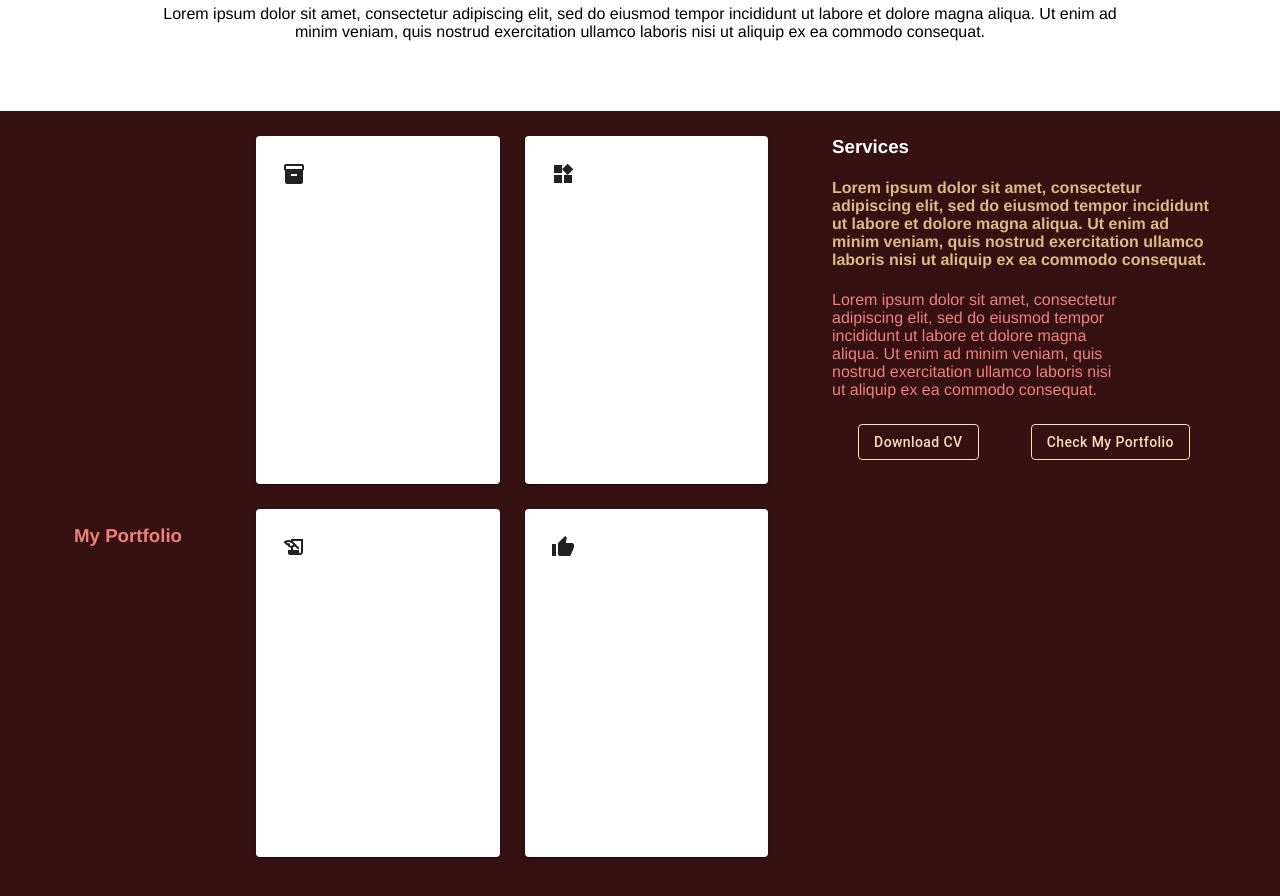
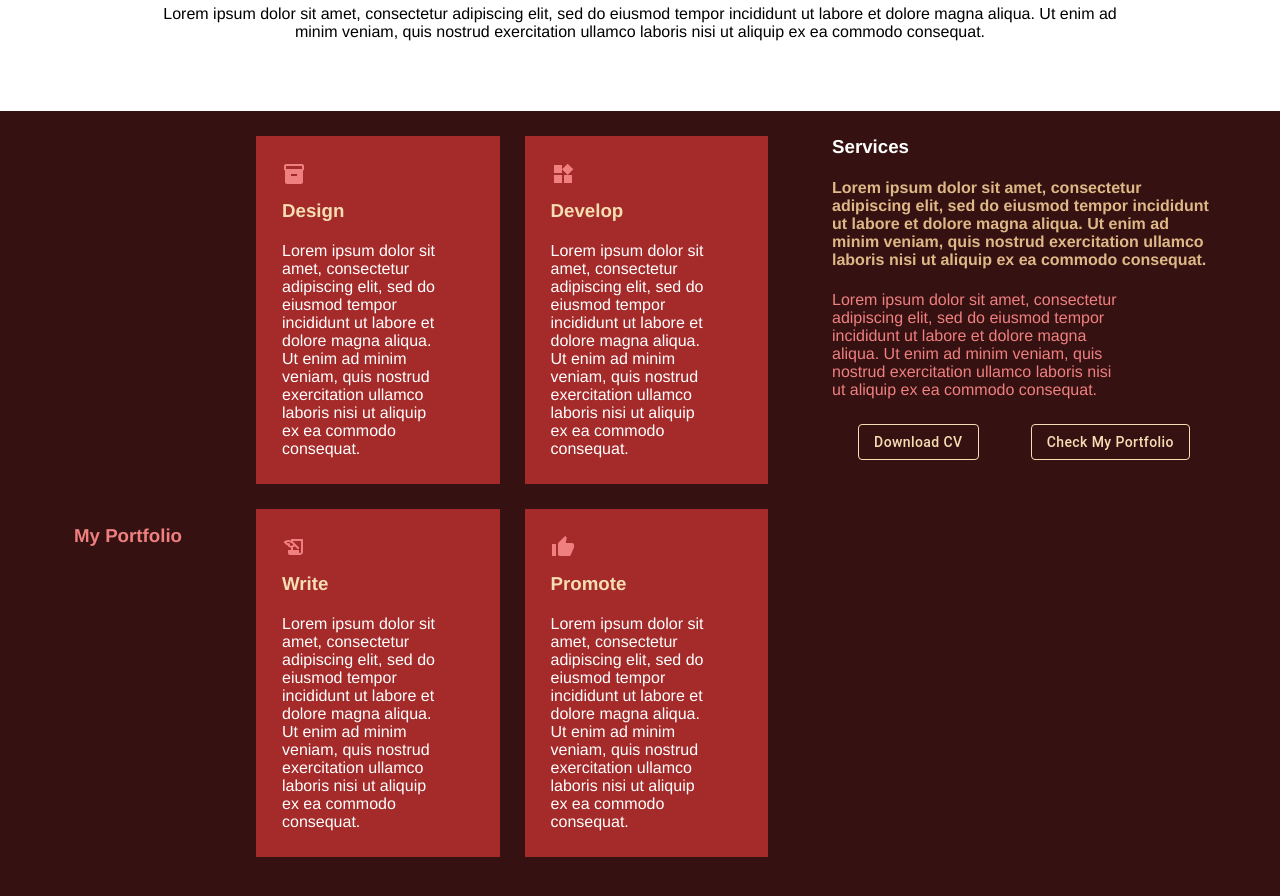
Before and after one commit to muabdz/simple-website, a React (Create React App) app: page / in a window 1280 px wide. Shown: the part 1020-1916 px from the top of the page. Built offline with nearby package versions, Linux system fonts and the light colour scheme.

Commit message:
fix portfolio card color

```diff
--- a/src/components/PortfolioCard.js
+++ b/src/components/PortfolioCard.js
@@ -1,10 +1,9 @@
-import { Card } from "@mui/material";
 import "../styles/portfoliocard.css"
 
 export default function PorfolioCard(props) {
-    return <Card className="card">
+    return <div className="card">
         <div className="icon">{props.icon}</div>
         <h3 className="title">{props.text}</h3>
         <p className="description">{props.description}</p>
-    </Card>
+    </div>
 }
--- a/src/styles/portfoliocard.css
+++ b/src/styles/portfoliocard.css
@@ -4,7 +4,7 @@
     padding-right: 100%;
     display: block;
     padding: 1rem;
-    background-color: darkred;
+    background-color:brown;
     flex-direction: column;
     color: burlywood;
     text-align: left;
@@ -14,10 +14,11 @@
 .icon {
     /* position: relative; */
     margin: 10px;
+    color: lightcoral;
 }
 
 .title {
-    color: white;
+    color:wheat;
     /* position: relative; */
     display: block;
     margin: 10px;
```
